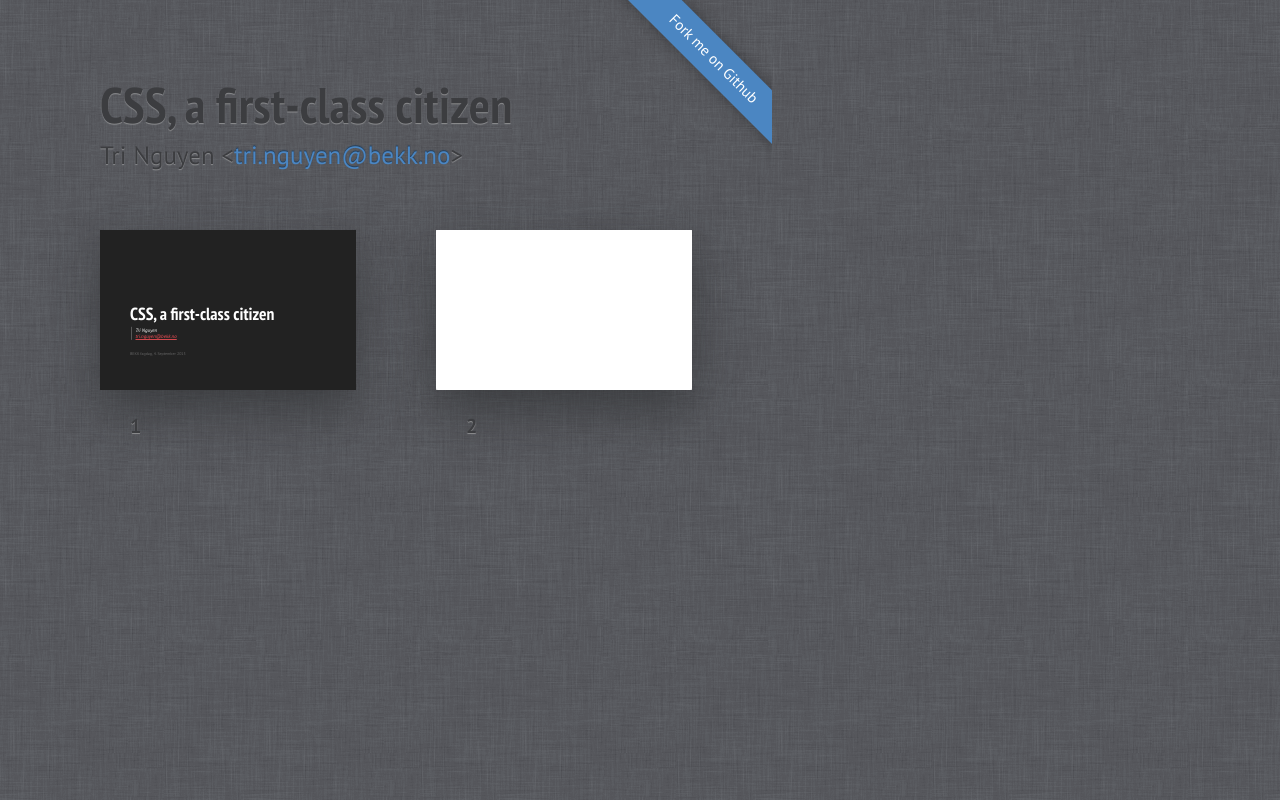
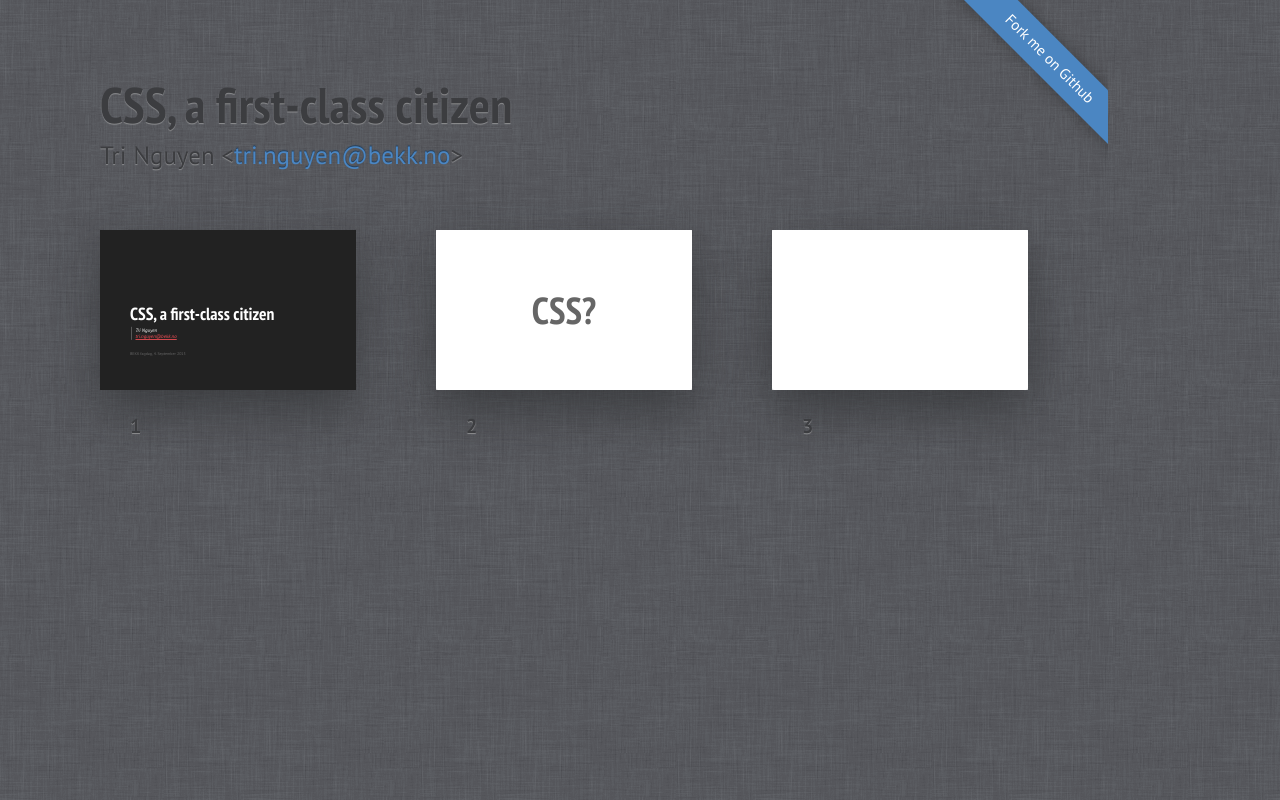
Before and after one commit to tmn/css-fagdag-sept15, a plain HTML site: page index.html in a window 1280 px wide. Drawn offline with Linux system fonts and the light colour scheme.

Commit message:
Add 'CSS?' slide

```diff
--- a/index.html
+++ b/index.html
@@ -72,6 +72,9 @@
 		</style>
 	</div></section>
 
+	<section class="slide shout"><div>
+		<h2>CSS?</h2>
+	</div></section>
 	<section class="slide"><div>
 
 	</div></section>
```
